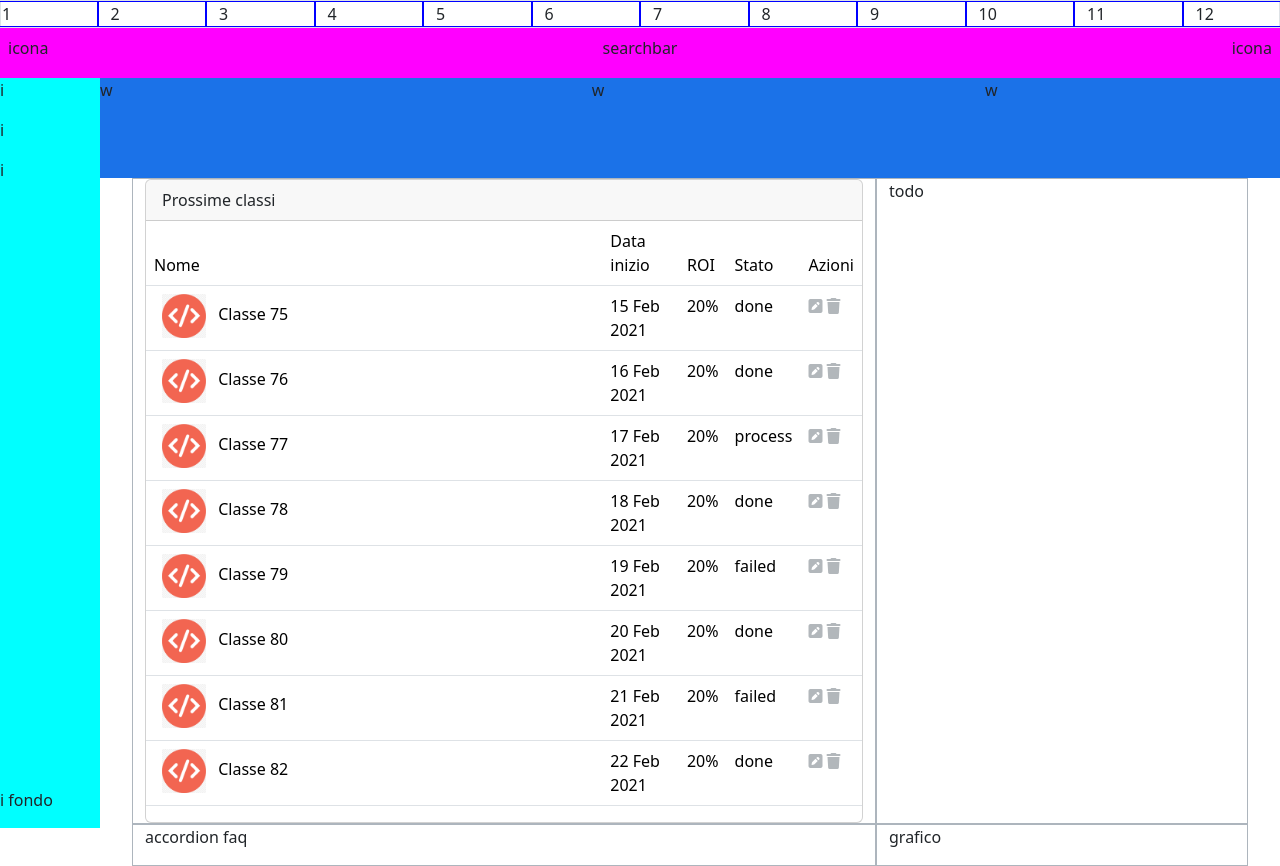
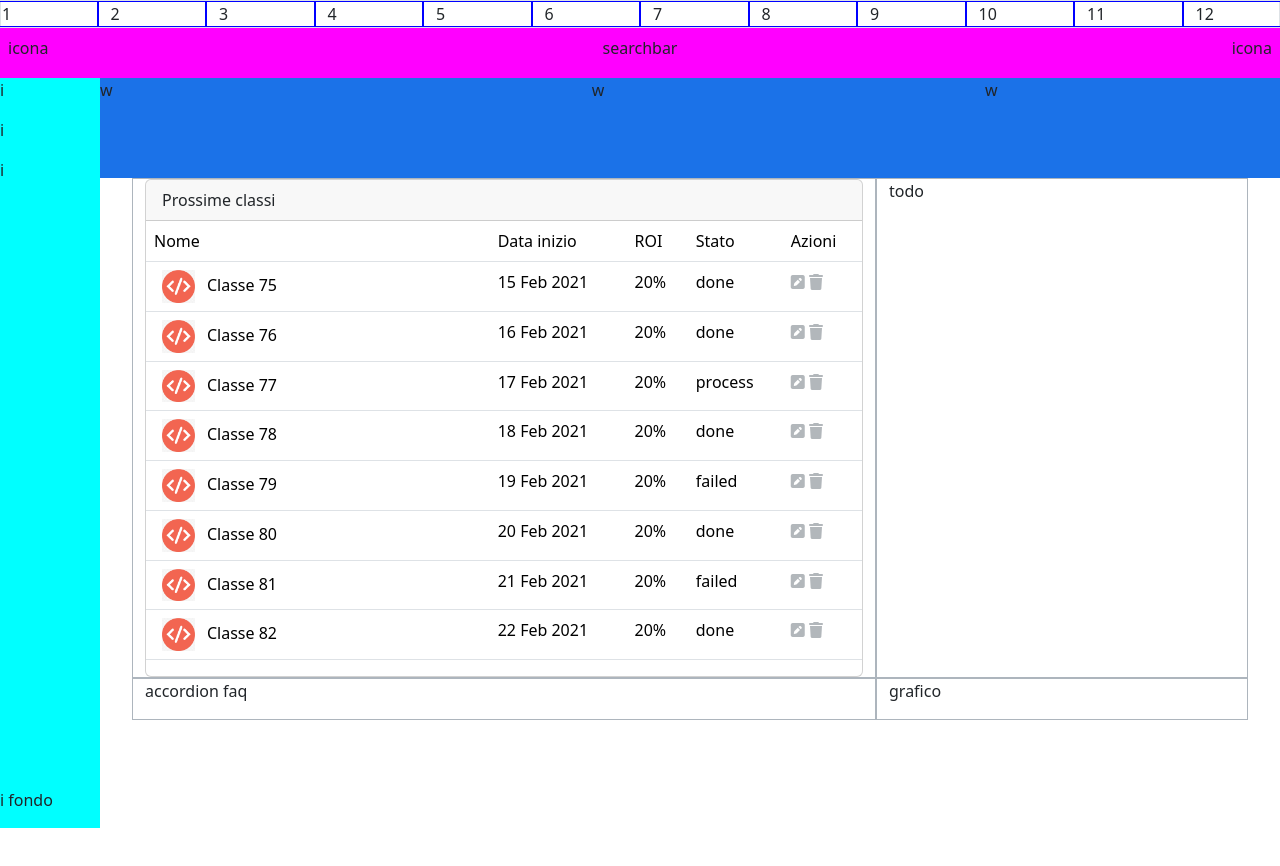
Before and after one commit to Michelazani/html-css-bootstrap-dashboard, a plain HTML site: page index.html in a window 1280 px wide. After the commit the page ends 828 px from the top, so only its background shows below. Drawn offline with nearby package versions, Linux system fonts and the light colour scheme.

Commit message:
cambio width 1^td in modo che sia tutto su 1 linea

```diff
--- a/style/style.css
+++ b/style/style.css
@@ -38,9 +38,13 @@ table img{
 }
 
 
+
+
 /* MEDIA MD */
 @media screen and (min-width: 768px) {
-
+    table td:first-child{
+    width: 50%;
+}
 }
 
 /* MEDIA LG */
@@ -55,4 +59,8 @@ table img{
 main{
     width: calc(100vw - 100px);
 }
+
+table td:first-child{
+    width: 48%;
 }
+}
```
